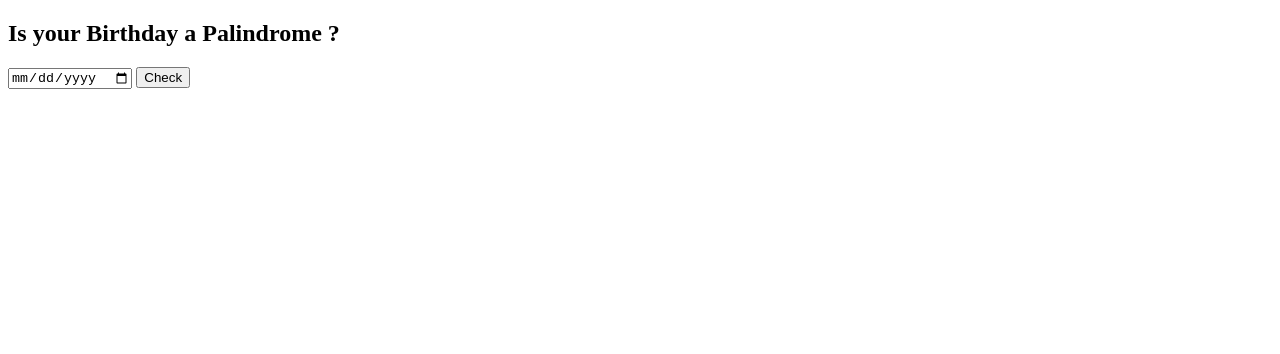
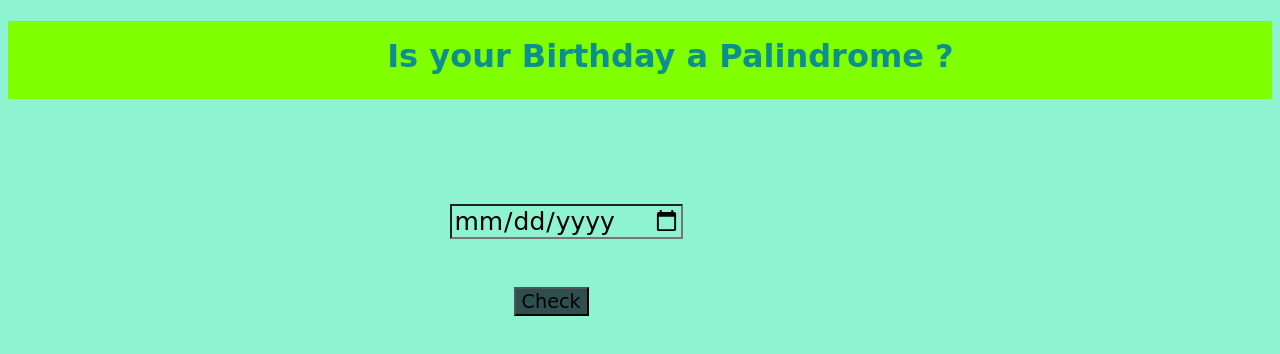
Before and after one commit to arpitkarnak/Palindrome-Birthday, a plain HTML site: page index.html in a window 1280 px wide. Drawn offline with Linux system fonts and the light colour scheme.

Commit message:
update: complete css and add some tag

```diff
--- a/index.html
+++ b/index.html
@@ -4,12 +4,13 @@
     <meta charset="UTF-8" />
     <meta http-equiv="X-UA-Compatible" content="IE=edge" />
     <meta name="viewport" content="width=device-width, initial-scale=1.0" />
+    <link rel="stylesheet" href="/style.css" />
     <title>Palindrome Birthday</title>
   </head>
   <body>
     <main>
-      <h2 class="heading">Is your Birthday a Palindrome ?</h2>
-      <input type="date" id="user-input" />
+      <h1 class="heading">Is your Birthday a Palindrome ?</h1>
+      <div id="input-date"><input type="date" id="user-input" /></div>
       <button id="output-btn">Check</button>
       <div id="output"></div>
     </main>
--- /dev/null
+++ b/style.css
@@ -0,0 +1,33 @@
+* {
+  background-color: rgb(142, 243, 209);
+  font-family: cursive;
+}
+
+.heading {
+  font-weight: 800;
+  color: rgb(14, 143, 143);
+  padding-left: 30%;
+  padding-top: 1rem;
+  padding-bottom: 1.5rem;
+  background-color: chartreuse;
+}
+
+#user-input {
+  font-size: 25px;
+  margin-top: 5.2rem;
+  margin-left: 35%;
+}
+
+#output-btn {
+  font-size: larger;
+  margin-top: 3rem;
+  margin-left: 40%;
+  background-color: darkslategray;
+}
+
+#output {
+  font-size: xx-large;
+  margin-top: 4em;
+  padding-left: 5em;
+  background-color: chartreuse;
+}
```
